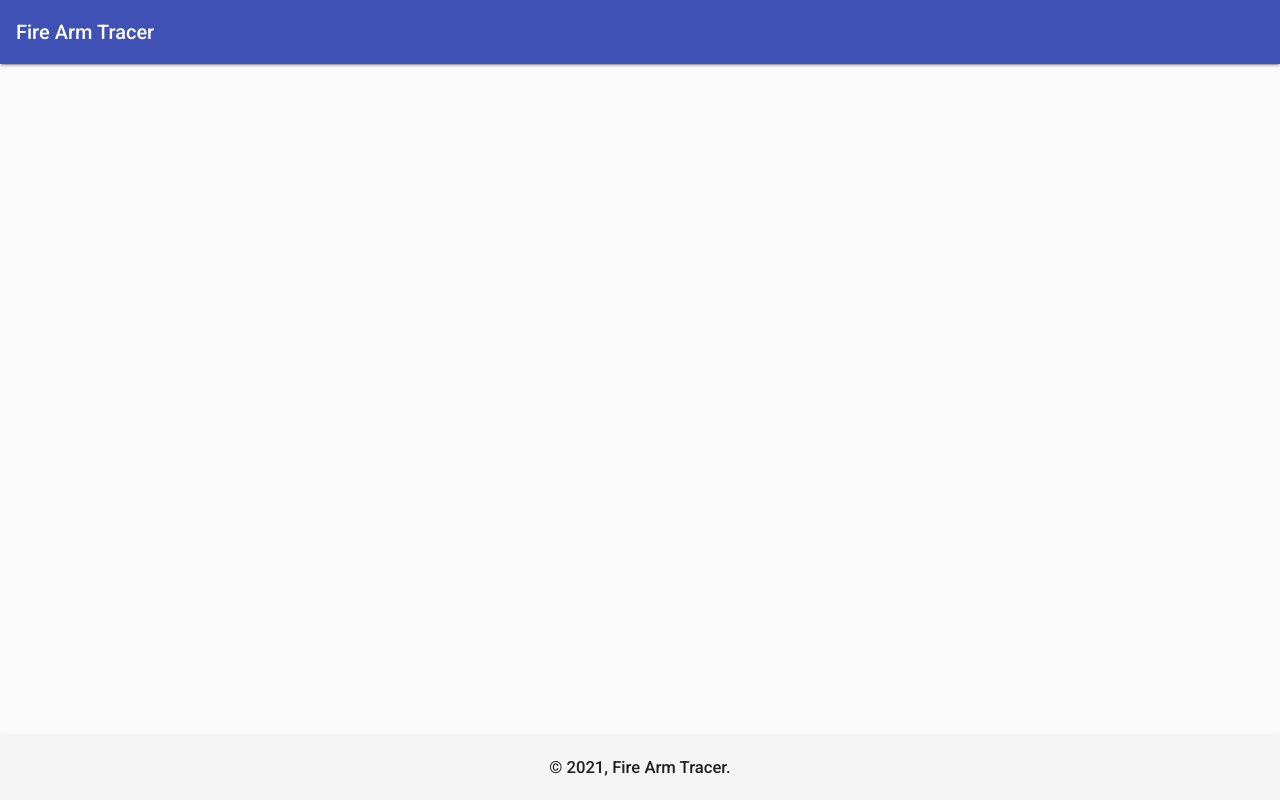
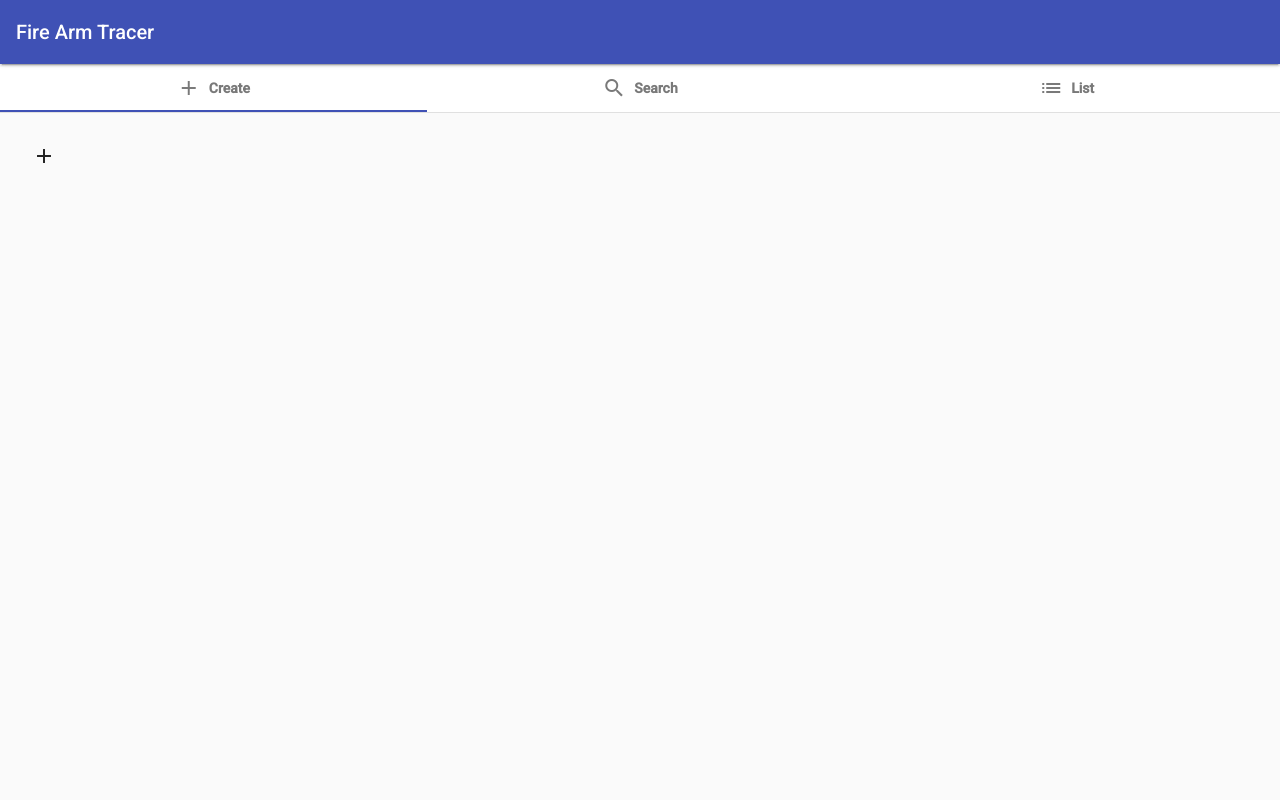
Before and after one commit to okorovictor/firearmtracer, an Angular app: page / in a window 1280 px wide. Built offline with nearby package versions, Linux system fonts and the light colour scheme.

Commit message:
add tabs and stick tab header to top

```diff
--- a/src/app/app.component.html
+++ b/src/app/app.component.html
@@ -1,13 +1,49 @@
+<mat-toolbar color="primary" class="header mat-elevation-z2">
+  <mat-toolbar-row>
+    <span>Fire Arm Tracer</span>
+  </mat-toolbar-row>
+</mat-toolbar>
+
 <mat-sidenav-container>
   <mat-sidenav-content>
-    <mat-toolbar color="primary" class="header mat-elevation-z2">
-      <span>Fire Arm Tracer</span>
-    </mat-toolbar>
+    <main>
+      <mat-tab-group mat-stretch-tabs>
+        <mat-tab>
+          <ng-template matTabLabel>
+            <mat-icon>add</mat-icon>
+            <span class="tab-label-text">Create</span>
+          </ng-template>
+          <div class="tab-content">
+            <mat-icon>add</mat-icon>
+          </div>
+        </mat-tab>
 
-    <main></main>
+        <mat-tab>
+          <ng-template matTabLabel>
+            <mat-icon>search</mat-icon>
+            <span class="tab-label-text">Search</span>
+          </ng-template>
+          <div class="tab-content">
+            <mat-icon>search</mat-icon>
+          </div>
+        </mat-tab>
+
+        <mat-tab>
+          <ng-template matTabLabel>
+            <mat-icon>list</mat-icon>
+            <span class="tab-label-text">List</span>
+          </ng-template>
+          <div class="tab-content">
+            <mat-icon>list</mat-icon>
+          </div>
+        </mat-tab>
+      </mat-tab-group>
+    </main>
 
     <mat-toolbar class="footer mat-elevation-z2">
-      <small>&copy; 2021, Fire Arm Tracer.</small>
+      <mat-toolbar-row>
+        <small>&copy; 2021, Fire Arm Tracer.</small>
+      </mat-toolbar-row>
     </mat-toolbar>
   </mat-sidenav-content>
 </mat-sidenav-container>
--- a/src/app/app.component.scss
+++ b/src/app/app.component.scss
@@ -1,3 +1,16 @@
+mat-toolbar.header {
+  position: fixed;
+  z-index: 10;
+  top: 0;
+  left: 0;
+  right: 0;
+
+  @media (min-width: 1400px) {
+    max-width: 1400px;
+    margin: 0 auto;
+  }
+}
+
 mat-sidenav-container {
   height: 100%;
 }
@@ -14,24 +27,41 @@ mat-sidenav-content {
   }
 }
 
-mat-toolbar.header {
-  position: fixed;
-  top: 0;
+main {
+  margin-top: 64px;
+  flex: 1 0 auto;
+
+  @media (max-width: 600px) {
+    margin-top: 56px;
+  }
+}
+
+:host ::ng-deep .mat-tab-header {
+  position: fixed !important;
+  z-index: 10;
+  background-color: white;
   left: 0;
   right: 0;
 
-   @media (min-width: 1400px) {
+  @media (min-width: 1400px) {
     max-width: 1400px;
     margin: 0 auto;
   }
 }
 
-main {
-  margin-top: 64px;
-  flex: 1 0 auto;
+.tab-label-text {
+  display: inline-block;
+  margin-left: 8px;
+  font-weight: bold;
 }
 
-mat-toolbar.footer {
+.tab-content {
+  height: 1000px;
+  margin-top: 48px;
+  padding: 32px;
+}
+
+mat-toolbar.footer mat-toolbar-row {
   display: flex;
   justify-content: center;
 }
--- a/src/app/app.module.ts
+++ b/src/app/app.module.ts
@@ -1,6 +1,8 @@
 import { NgModule } from '@angular/core';
 import { BrowserModule } from '@angular/platform-browser';
+import { MatIconModule } from '@angular/material/icon';
 import { MatSidenavModule } from '@angular/material/sidenav';
+import { MatTabsModule } from '@angular/material/tabs';
 import { MatToolbarModule } from '@angular/material/toolbar';
 
 import { AppComponent } from './app.component';
@@ -13,7 +15,9 @@ import { BrowserAnimationsModule } from '@angular/platform-browser/animations';
   imports: [
     BrowserModule,
     BrowserAnimationsModule,
+    MatIconModule,
     MatSidenavModule,
+    MatTabsModule,
     MatToolbarModule
   ],
   providers: [],
```
